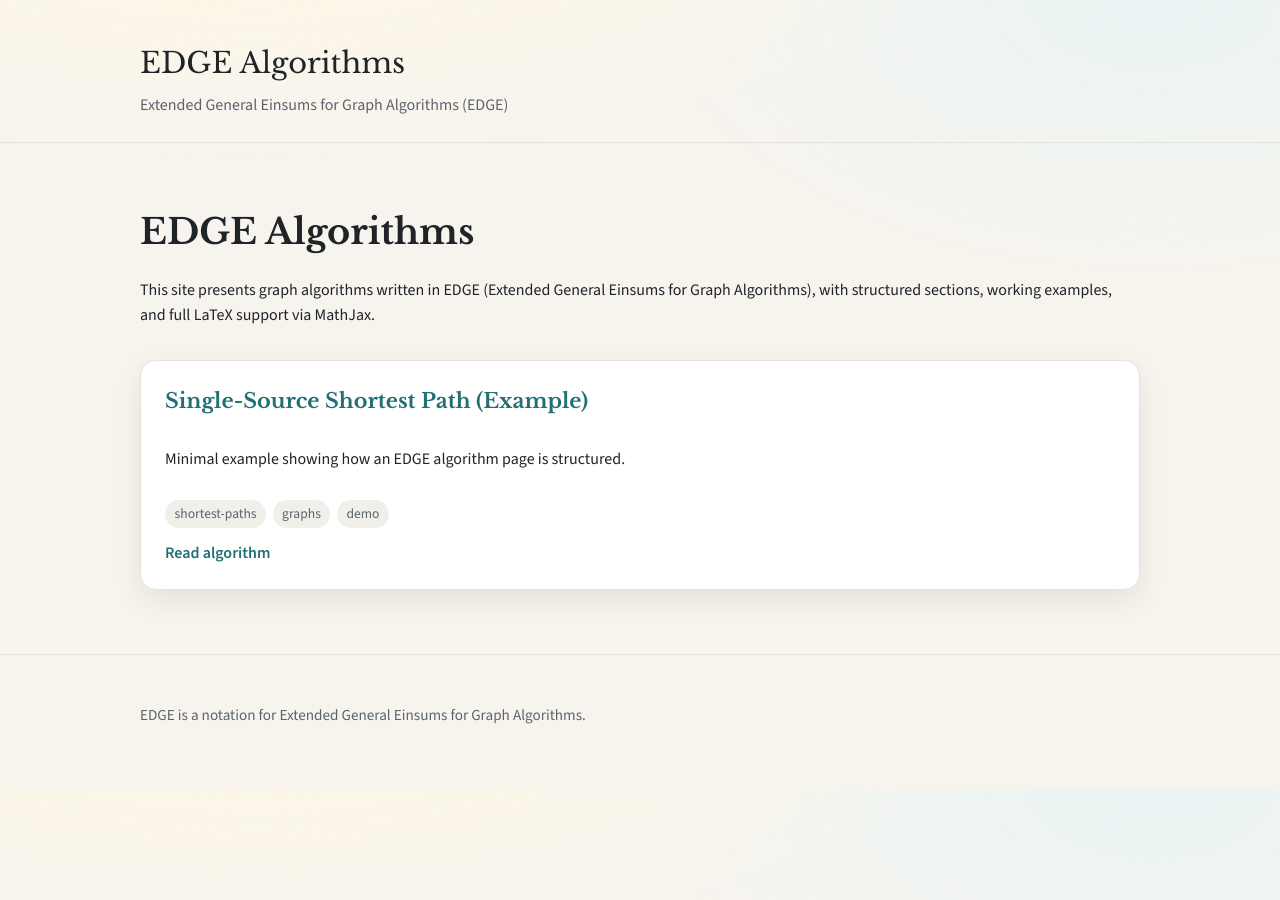
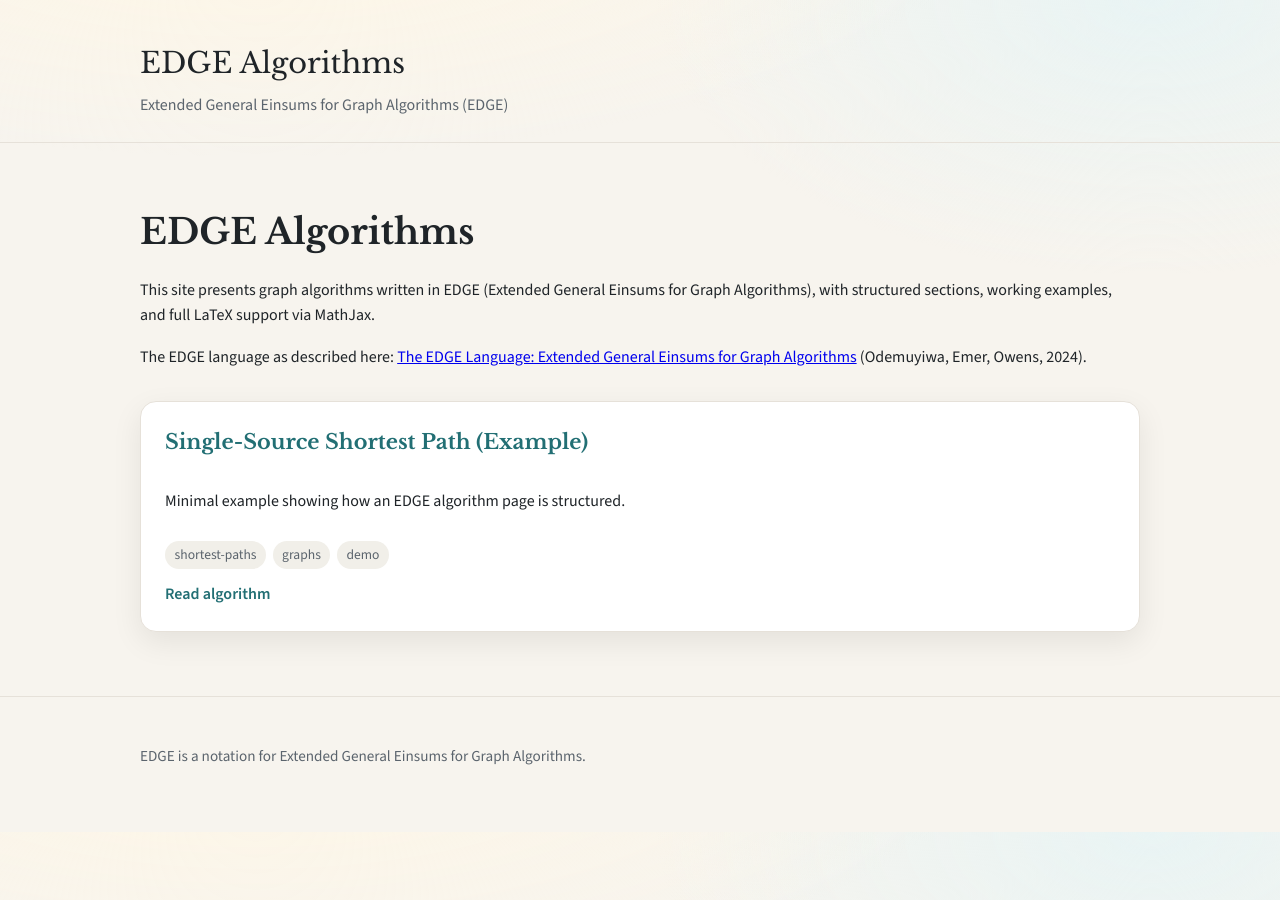
Before and after one commit to owensgroup/edge-algorithms, a Jekyll site: the page built from index.md, in a window 1280 px wide. Built offline with Jekyll 4.4.1, drawn with Linux system fonts in a browser that asks for light colours.

Commit message:
Added reference to EDGE paper

```diff
--- a/index.md
+++ b/index.md
@@ -8,6 +8,11 @@ title: EDGE Algorithms
   <p>
     This site presents graph algorithms written in EDGE (Extended General Einsums for Graph Algorithms),
     with structured sections, working examples, and full LaTeX support via MathJax.
+  </p>
+  <p>
+    The EDGE language as described here:
+    <a href="https://doi.org/10.48550/arXiv.2404.11591">The EDGE Language: Extended General Einsums for Graph Algorithms</a>
+    (Odemuyiwa, Emer, Owens, 2024).
   </p>
 </section>
 
```
